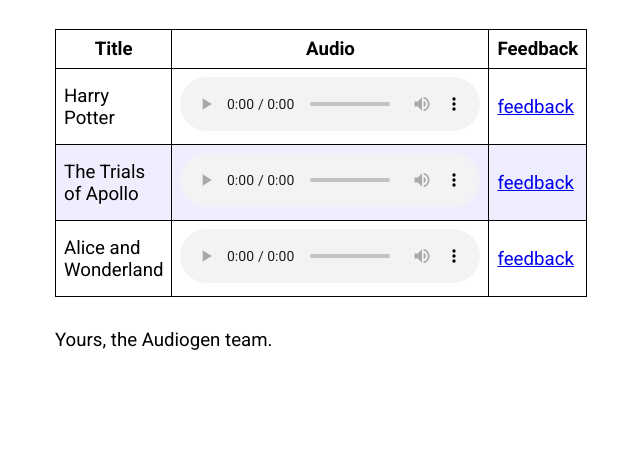
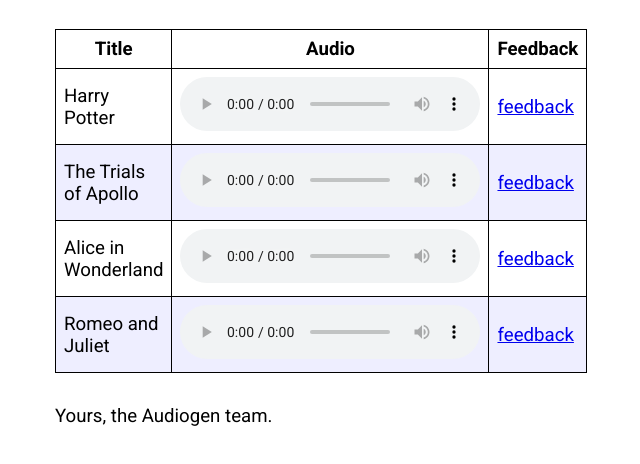
Before and after one commit to audiogen-uwaterloo/audiogen-uwaterloo.github.io, a plain HTML site: page index.html in a window 1280 px wide. Shown: the part 194-658 px from the top of the page, without its empty margins (345-985 px from the left). Drawn offline with Linux system fonts and the light colour scheme.

Commit message:
Add Romeo and Juliet sample
This text is in the public domain so is fine to add.

```diff
--- a/index.html
+++ b/index.html
@@ -12,6 +12,7 @@
     div.column{display: inline-block; vertical-align: top; width: 50%;}
     div.hanging-indent{margin-left: 1.5em; text-indent: -1.5em;}
     ul.task-list{list-style: none;}
+    .display.math{display: block; text-align: center; margin: 0.5rem auto;}
   </style>
 <link rel="preconnect" href="https://fonts.googleapis.com">
 <link rel="preconnect" href="https://fonts.gstatic.com" crossorigin>
@@ -27,6 +28,11 @@
 <p class="subtitle">Audio samples</p>
 </header>
 <table>
+<colgroup>
+<col style="width: 6%" />
+<col style="width: 38%" />
+<col style="width: 54%" />
+</colgroup>
 <thead>
 <tr class="header">
 <th>Title</th>
@@ -38,17 +44,26 @@
 <tr class="odd">
 <td>Harry Potter</td>
 <td><audio controls src="samples/harry-potter.wav"></audio></td>
-<td><a href="https://docs.google.com/forms/d/e/1FAIpQLSfrhAaLNMd79FhmFvIJecQAEzbtsiQCji4fCmFkT1jm-H4q0g/viewform?usp=pp_url&amp;entry.919551825=Harry+Potter">feedback</a></td>
+<td><a
+href="https://docs.google.com/forms/d/e/1FAIpQLSfrhAaLNMd79FhmFvIJecQAEzbtsiQCji4fCmFkT1jm-H4q0g/viewform?usp=pp_url&amp;entry.919551825=Harry+Potter">feedback</a></td>
 </tr>
 <tr class="even">
 <td>The Trials of Apollo</td>
 <td><audio controls src="samples/apollo.wav"></audio></td>
-<td><a href="https://docs.google.com/forms/d/e/1FAIpQLSfrhAaLNMd79FhmFvIJecQAEzbtsiQCji4fCmFkT1jm-H4q0g/viewform?usp=pp_url&amp;entry.919551825=The+Trials+of+Apollo">feedback</a></td>
+<td><a
+href="https://docs.google.com/forms/d/e/1FAIpQLSfrhAaLNMd79FhmFvIJecQAEzbtsiQCji4fCmFkT1jm-H4q0g/viewform?usp=pp_url&amp;entry.919551825=The+Trials+of+Apollo">feedback</a></td>
 </tr>
 <tr class="odd">
-<td>Alice and Wonderland</td>
+<td>Alice in Wonderland</td>
 <td><audio controls src="samples/alice.wav"></audio></td>
-<td><a href="https://docs.google.com/forms/d/e/1FAIpQLSfrhAaLNMd79FhmFvIJecQAEzbtsiQCji4fCmFkT1jm-H4q0g/viewform?usp=pp_url&amp;entry.919551825=Alice+and+Wonderland">feedback</a></td>
+<td><a
+href="https://docs.google.com/forms/d/e/1FAIpQLSfrhAaLNMd79FhmFvIJecQAEzbtsiQCji4fCmFkT1jm-H4q0g/viewform?usp=pp_url&amp;entry.919551825=Alice+in+Wonderland">feedback</a></td>
+</tr>
+<tr class="even">
+<td>Romeo and Juliet</td>
+<td><audio controls src="https://git.uwaterloo.ca/se390/public-audio-samples/-/package_files/2199/download"></audio></td>
+<td><a
+href="https://docs.google.com/forms/d/e/1FAIpQLSfrhAaLNMd79FhmFvIJecQAEzbtsiQCji4fCmFkT1jm-H4q0g/viewform?usp=pp_url&amp;entry.919551825=Romeo+and+Juliet">feedback</a></td>
 </tr>
 </tbody>
 </table>
```
Also changed, not shown: 1 other file.
